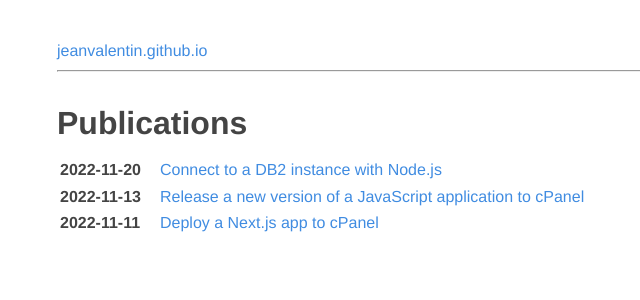
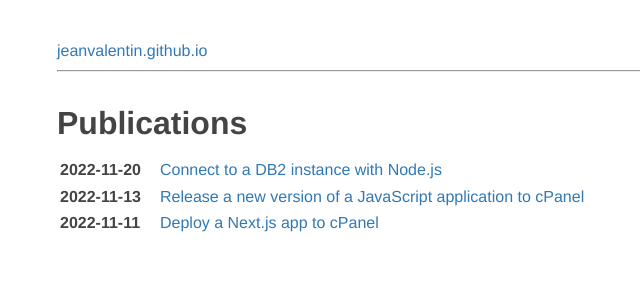
Before and after one commit to jeanvalentin/jeanvalentin.github.io, a Next.js app: page / in a window 1280 px wide. Shown: the top 300 px of the page, without its empty margins (258-898 px from the left). Built offline with nearby package versions, Linux system fonts and the light colour scheme.

Commit message:
Improve link contrast

```diff
--- a/styles/globals.css
+++ b/styles/globals.css
@@ -9,7 +9,7 @@ body {
 
 a {
   text-decoration: none;
-  color: #408ce1;
+  color: #3178b5;
 }
 
 td {
```
